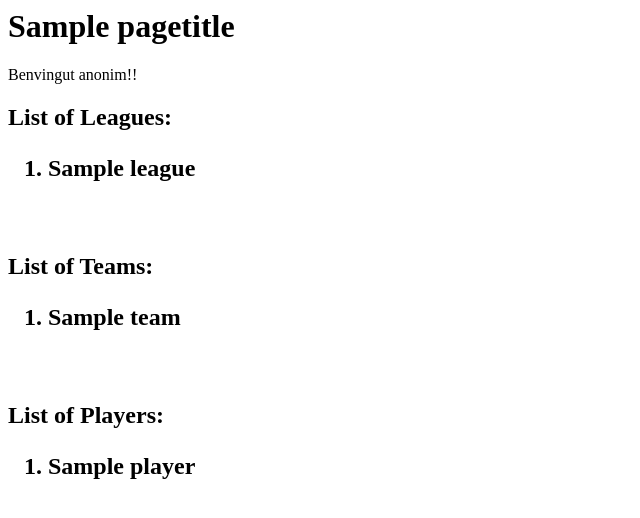
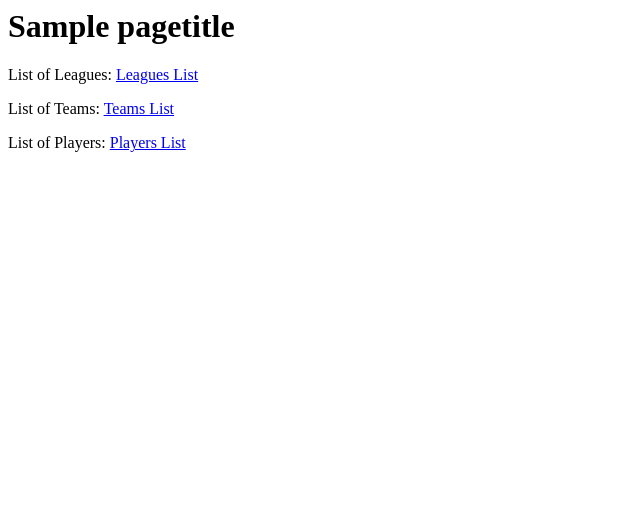
Before and after one commit to ocm2/footballLeague, a Python web app: template sitw/prac1/templates/mainpage.html in a window 1280 px wide. Shown: the top 518 px of the page, without its empty margins (0-640 px from the left). Run offline with Jinja, Linux system fonts and the light colour scheme; the template is opened without the code that fills it: most values are stand-ins (such as "Sample title", 1, 10 or a date in 2020).

Commit message:
Modify templates for list the diferent items in diferent pages

```diff
--- a/sitw/prac1/templates/mainpage.html
+++ b/sitw/prac1/templates/mainpage.html
@@ -5,42 +5,18 @@
 	<body>
 		<h1>{{ pagetitle }}</h1>
 
-	{% if user.username %}
-	<p>Benvingut {{ user.username }}!
-	</p>
-	{% else %}
-	<p>Benvingut anonim!!
-	</p>
-	{% endif %}
+		<p>List of Leagues:
+			<a href="/leagueslist/">Leagues List</a>
+		</p>
 
-	<h2>List of Leagues:<h2>
-	<ol>
-	{% for l in leagues %}
-	<li>
-		{{l.name}}
-	</li>
-	{% endfor %}
-	</ol>
-	<br>
 
-	<h2>List of Teams:<h2>
-	<ol>
-	{% for t in teams %}
-	<li>
-		{{t.teamName}}
-	</li>
-	{% endfor %}
-	</ol>
-	<br>
+		<p>List of Teams:
+			<a href="/teamslist/">Teams List</a>
+		</p>
 
-	<h2>List of Players:<h2>
-	<ol>
-	{% for p in players %}
-	<li>
-		{{p.playerName}}
-	</li>
-	{% endfor %}
-	</ol>
+		<p>List of Players:
+			<a href="/playerslist/">Players List</a>
+		</p>
 
 	</body>
 	</html>
```
Also changed, not shown: sitw/prac1/templates/listPages/list.html (added, +15 -0 lines).
